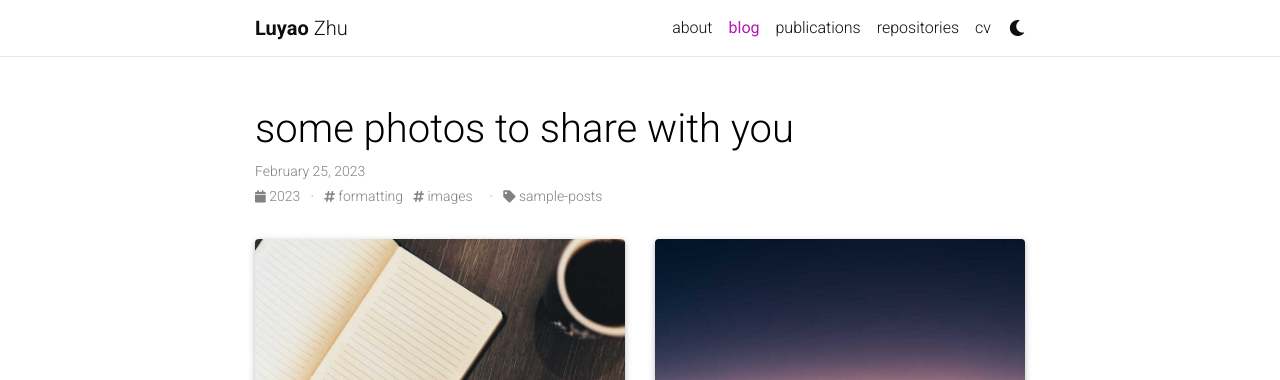
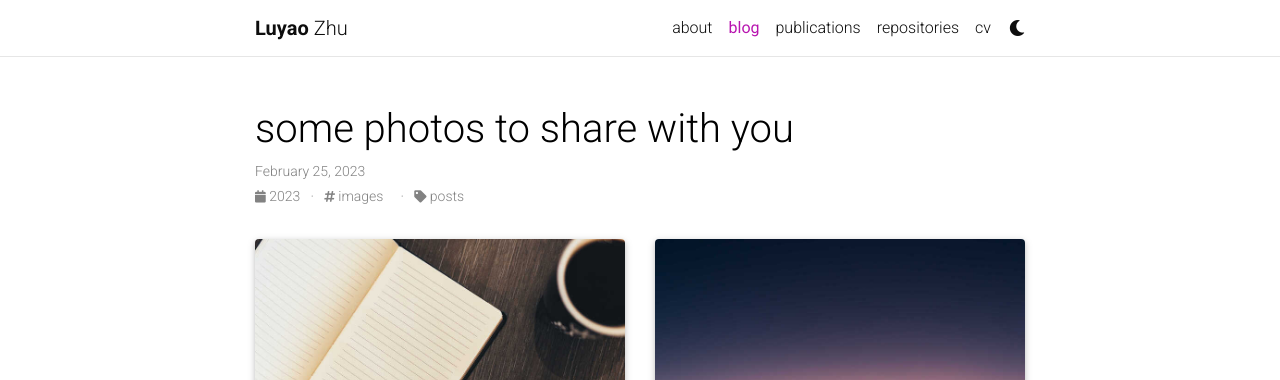
Before and after one commit to Maxwe11y/Cyn7hia.github.io, a Jekyll site: the page built from _posts/2023-02-25-photos.md, in a window 1280 px wide and 900 px high. Shown: the top 380 px of the window. Built offline with Jekyll 4.4.1, drawn with Linux system fonts in a browser that asks for light colours; full-size pictures stand in for the smaller copies a plugin makes; comment, search, counter and statistics services are not loaded; a style sheet for code colours, icons or effects is not loaded.

Commit message:
Update 2023-02-25-photos.md

```diff
--- a/_posts/2023-02-25-photos.md
+++ b/_posts/2023-02-25-photos.md
@@ -1,10 +1,10 @@
 ---
 layout: post
 title:  some photos to share with you
-date: 2023-02-25 21:01:00
+date: 2023-02-25 00:01:00
 description: this is what life could look like
-tags: formatting images
-categories: sample-posts
+tags: images
+categories: posts
 ---
 
 <div class="row mt-3">
```
